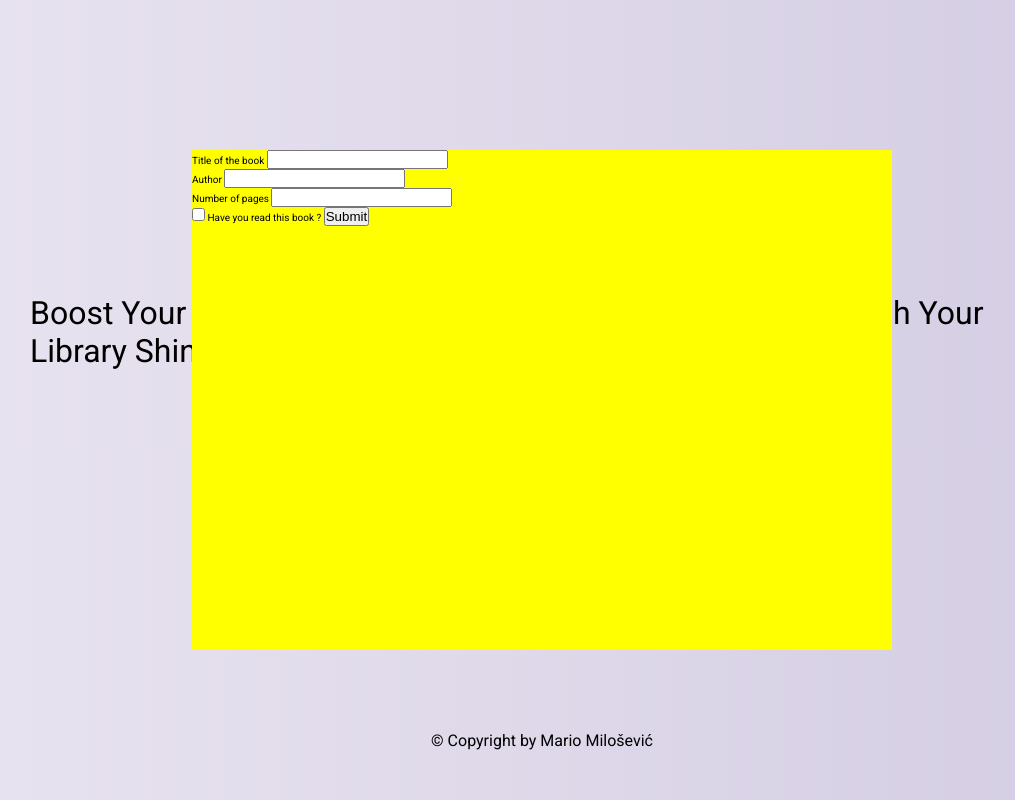
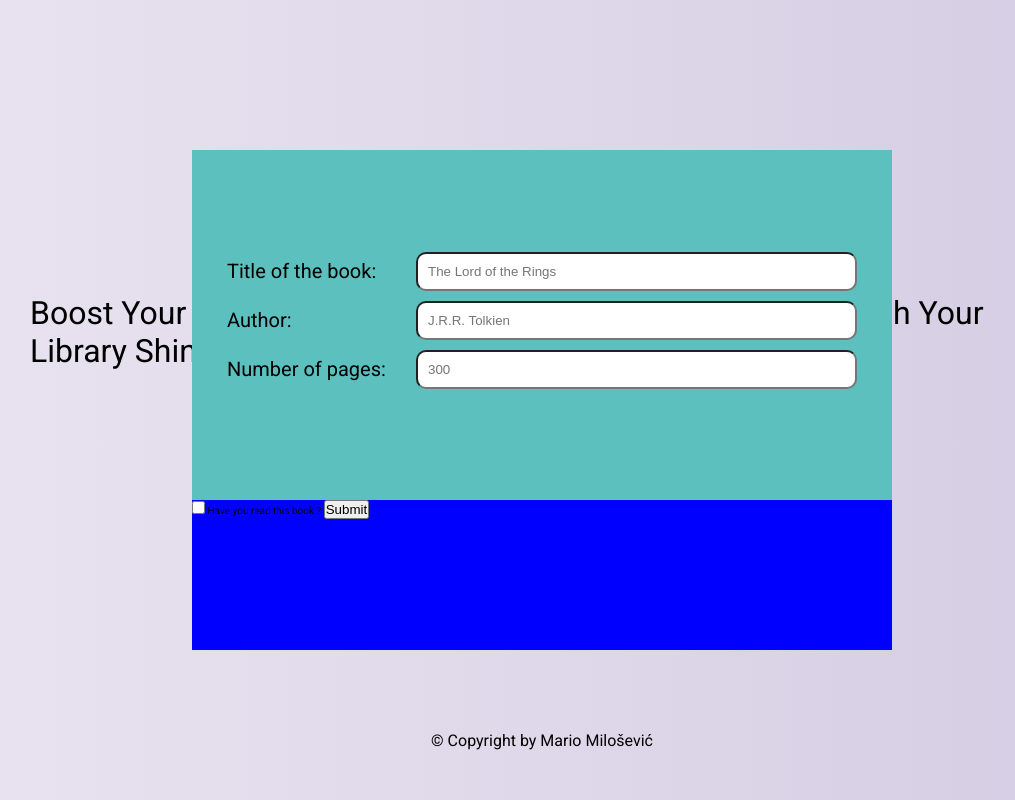
Before and after one commit to MarioMilosevic/Book-library, a website built with Vite: page index.html in a window 1280 px wide. Shown: the whole page, without its empty margins (98-1113 px from the left). Built offline with nearby package versions, Linux system fonts and the light colour scheme.

Commit message:
Adjust info part of modal

```diff
--- a/index.html
+++ b/index.html
@@ -1,44 +1,50 @@
-<!doctype html>
+<!DOCTYPE html>
 <html lang="en">
   <head>
     <meta charset="UTF-8" />
     <link rel="icon" type="image/svg+xml" href="/vite.svg" />
     <meta name="viewport" content="width=device-width, initial-scale=1.0" />
-    <title>Vite App</title>
-    <link rel="preconnect" href="https://fonts.googleapis.com">
-<link rel="preconnect" href="https://fonts.gstatic.com" crossorigin>
-<link href="https://fonts.googleapis.com/css2?family=Lato:wght@300;400;700&family=Poppins&family=Roboto:wght@400;500;700&display=swap" rel="stylesheet">
-    <link rel="stylesheet" href="/style.css">
+    <title>Book library</title>
+    <link rel="preconnect" href="https://fonts.googleapis.com" />
+    <link rel="preconnect" href="https://fonts.gstatic.com" crossorigin />
+    <link
+      href="https://fonts.googleapis.com/css2?family=Lato:wght@300;400;700&family=Poppins&family=Roboto:wght@400;500;700&display=swap"
+      rel="stylesheet"
+    />
+    <link rel="stylesheet" href="/style.css" />
   </head>
   <body>
     <div id="app">
       <div class="content">
         <h1>Book Library</h1>
-        <p>Boost Your Book Collection: Just Tap Below to Add and Watch Your Library Shine!</p>
+        <p>
+          Boost Your Book Collection: Just Tap Below to Add and Watch Your
+          Library Shine!
+        </p>
         <button class="newBtn">New Book</button>
       </div>
       <div class="modal">
-        <form action="">
+        <form action="" class="modalForm">
           <div class="formInfo">
             <div class="title">
-              <label for="title">Title of the book</label>
-              <input type="text" id="title">
+              <label for="title">Title of the book:</label>
+              <input type="text" id="title" placeholder="The Lord of the Rings"/>
             </div>
             <div class="author">
-              <label for="author">Author</label>
-              <input type="text" id="author">
+              <label for="author">Author:</label>
+              <input type="text" id="author" placeholder="J.R.R. Tolkien" />
             </div>
             <div class="pageNumbers">
-              <label for="pageNumbers">Number of pages</label>
-              <input type="text" id="pageNumbers">
+              <label for="pageNumbers">Number of pages:</label>
+              <input type="text" id="pageNumbers" placeholder="300"/>
             </div>
           </div>
           <div class="readInfo">
-            <input type="checkbox">
+            <input type="checkbox" />
             <label for="submitBtn">Have you read this book ?</label>
             <button>Submit</button>
           </div>
-          </form>
+        </form>
       </div>
       <div class="books"></div>
       <footer>&copy; Copyright by Mario Milošević</footer>
--- a/style.css
+++ b/style.css
@@ -1,6 +1,7 @@
 :root {
   --primary-color: #d3cce3;
   --accent-color: #861388;
+  --secondary-color: #5BC0BE;
 }
 * {
   margin: 0;
@@ -71,14 +72,55 @@ body {
   border: none;
 }
 
-.modal{
+.modal {
   width: 70rem;
   height: 50rem;
-  background-color: yellow;
+  background-color: var(--secondary-color);
   position: absolute;
-  top:50%;
+  top: 50%;
   left: 50%;
-  transform: translate(-50%,-50%);
+  transform: translate(-50%, -50%);
+}
+
+.modalForm {
+  height: 100%;
+  width: 100%;
+  display: flex;
+  flex-direction: column;
+  justify-content:space-around;
+  align-items: center;
+}
+
+.formInfo {
+  width: 100%;
+  height: 70%;
+  display: flex;
+  flex-direction: column;
+  justify-content: center;
+  align-items: center;
+}
+
+.title,
+.author,
+.pageNumbers {
+  font-size: 2rem;
+  margin-bottom: 1rem;
+  display: flex;
+  width: 90%;
+  justify-content: space-between;
+  align-items: center;
+}
+
+.formInfo input {
+  width: 70%;
+  padding: 1rem;
+  border-radius: 1rem;
+}
+
+.readInfo{
+  background-color: blue;
+  width: 100%;
+  height: 30%;
 }
 
 footer {
```
